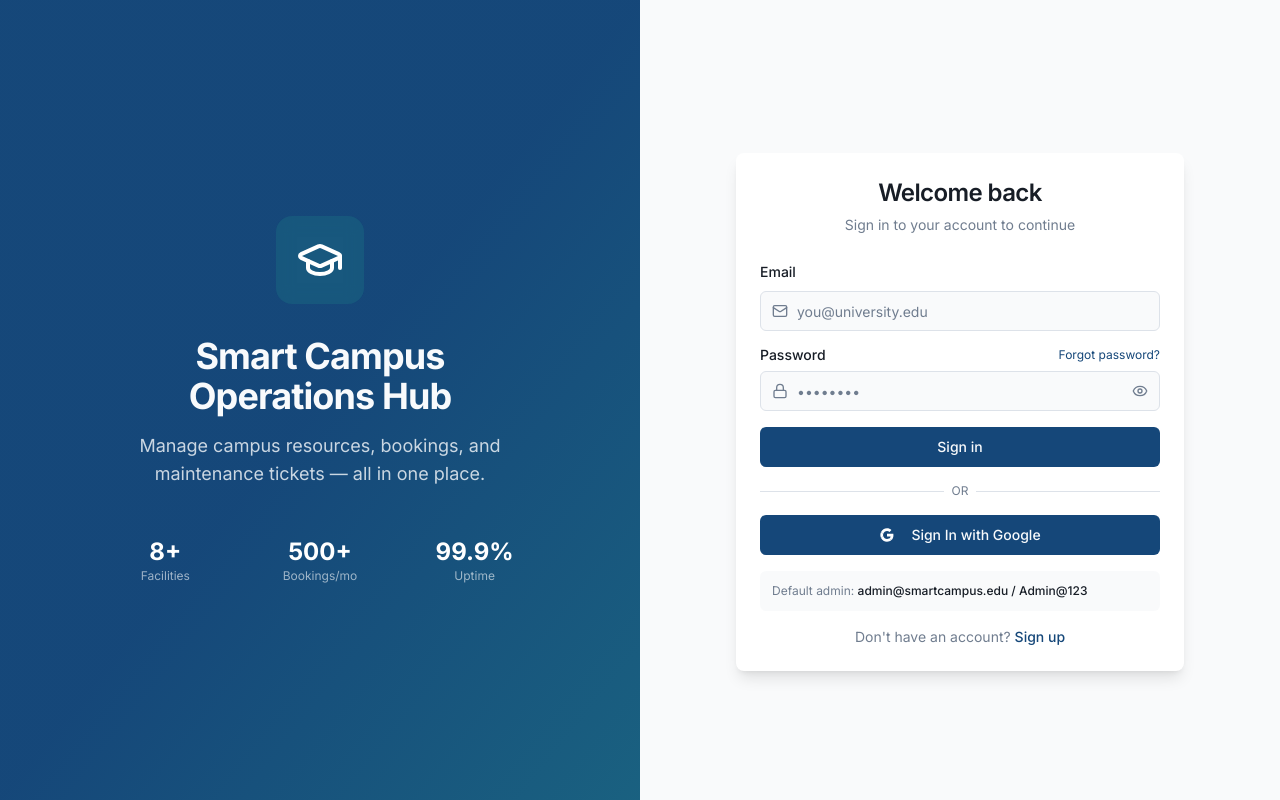
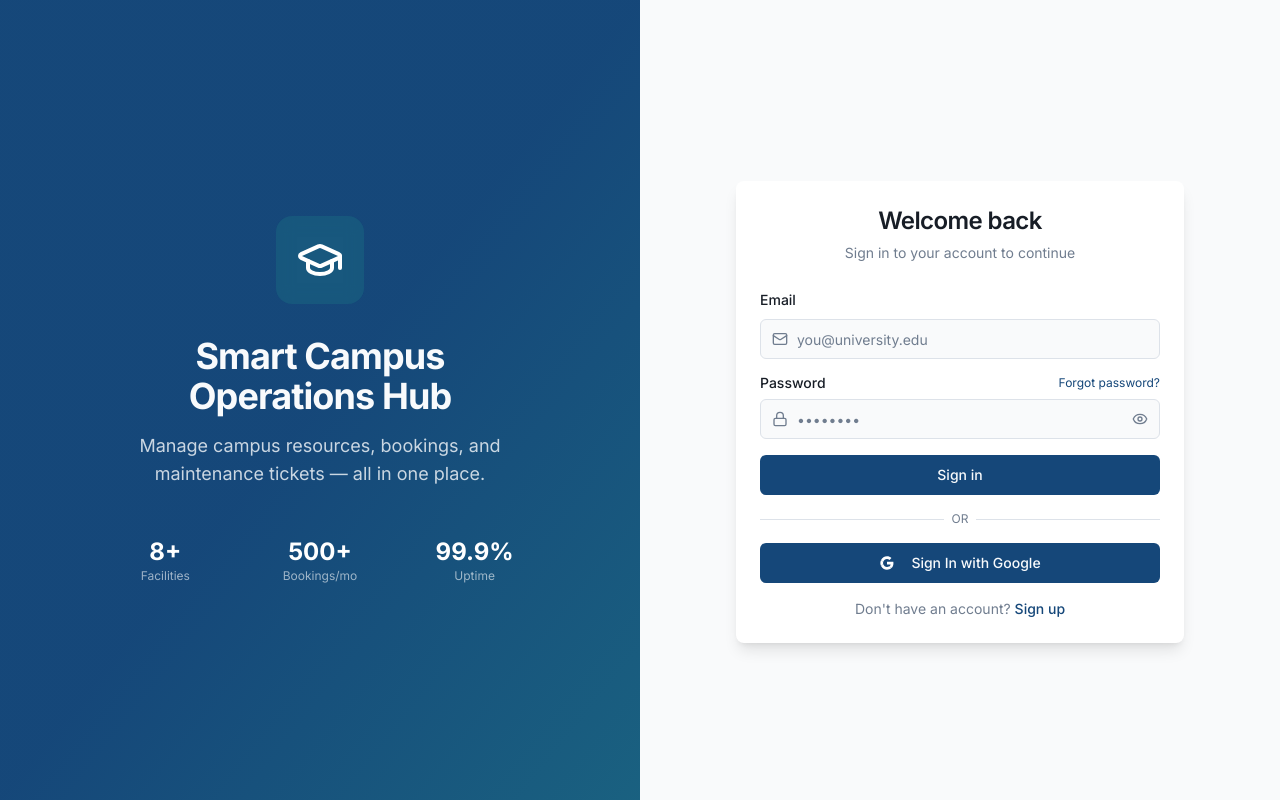
Before and after one commit to dilumiattanayake/PAF-Smart-Campus, a React (Vite) app in the folder frontend/: page /login in a window 1280 px wide. Built offline with nearby package versions, Linux system fonts and the light colour scheme; no server answers; the HTML template or start-up script is replaced by a standard one.

Commit message:
modify login page-remove default admin text

```diff
--- a/frontend/src/pages/auth/LoginPage.tsx
+++ b/frontend/src/pages/auth/LoginPage.tsx
@@ -147,9 +147,6 @@ const LoginPage = () => {
                   Sign In with Google
                 </Button>
 
-                <div className="rounded-md bg-muted/40 p-3 text-xs text-muted-foreground">
-                  Default admin: <span className="font-medium text-foreground">admin@smartcampus.edu / Admin@123</span>
-                </div>
               </form>
 
               <p className="mt-4 text-center text-sm text-muted-foreground">
```
